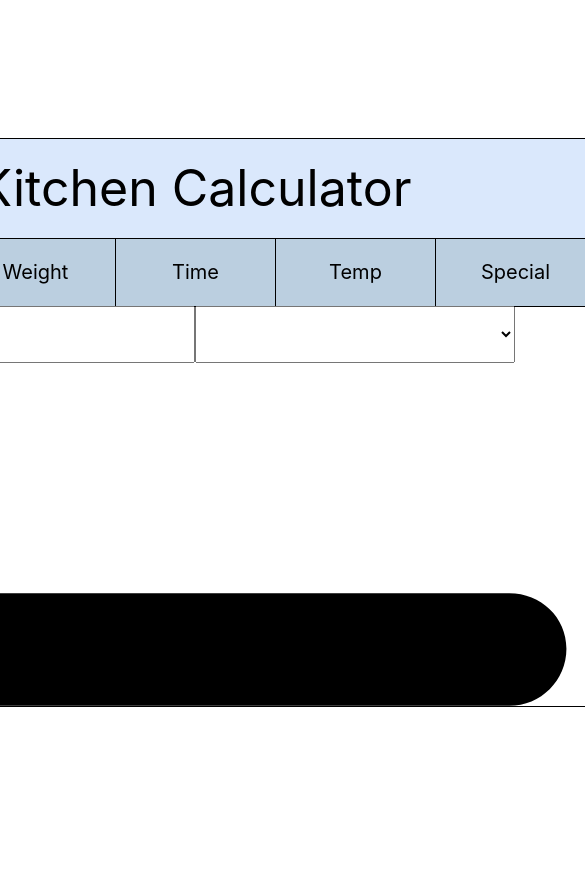
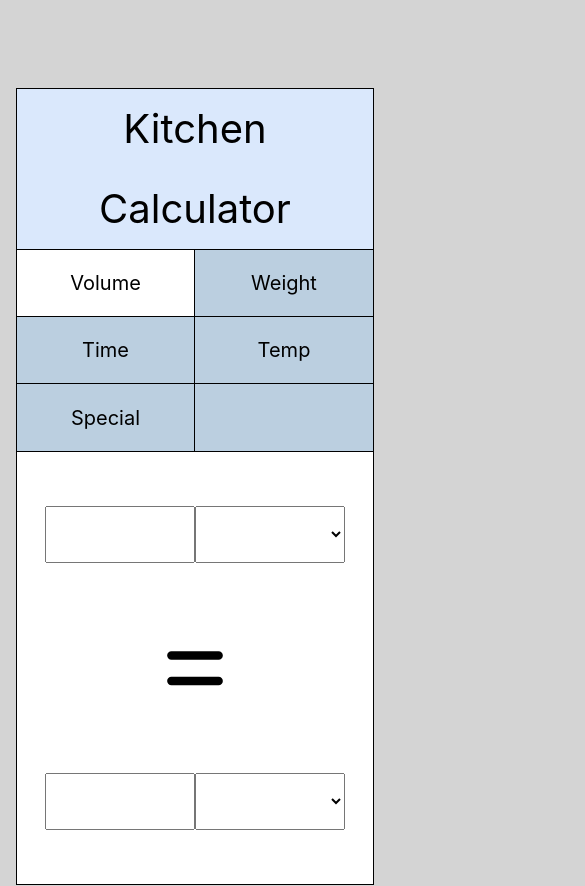
Before and after one commit to cbagby434/kitchen-calculator, a React (Create React App) app: page / in a window 390 px wide. Shown: the top 886 px of the page, 585 px wide, since content can reach past the window. Built offline with nearby package versions, Linux system fonts and the light colour scheme.

Commit message:
made page responsive

```diff
--- a/src/components/Button.css
+++ b/src/components/Button.css
@@ -5,10 +5,10 @@
 	display: flex;
 	justify-content: center;
 	align-items: center;
-	font-size: 20px;
+	font-size: 1.25rem;
 	border-left: solid 1px #000;
-	border-top: solid 1px #000;
 	border-bottom: solid 1px #000;
+	box-sizing: border-box;
 }
 .button.first{
 	border-left: none;
@@ -20,3 +20,32 @@
 	background-color: #fff;
 	border-bottom: none;
 }
+@media only screen and (max-width: 769px) {
+	.button, .button.first{
+		border-top: none;
+		border-bottom: solid 1px #000;
+	}
+	.button.last{
+		border-right: solid 1px #000;
+	}
+	[data-name="Temp"]{
+		border-left: none;
+		border-bottom: none;
+	}
+	[data-name="Special"]{
+		border-bottom: none;
+	}
+}
+@media only screen and (max-width: 550px) {
+	.button{
+		border-bottom: solid 1px #000;
+		border-left: none;
+		border-right: solid 1px #000;
+	}
+	[data-name="Special"]{
+		border-bottom: none;
+	}
+	[data-name="Temp"], [data-name="Weight"]{
+		border-right: none;
+	}
+}
--- a/src/components/Button.js
+++ b/src/components/Button.js
@@ -1,7 +1,7 @@
 import './Button.css';
 
 const Button = ({ className, value }) => {
-	return <div className={className}>{value}</div>
+	return <div className={className} data-name={value}>{value}</div>
 }
 
 export default Button
--- a/src/components/ButtonBar.css
+++ b/src/components/ButtonBar.css
@@ -1,8 +1,22 @@
 .buttonBar{
 	width: 100%;
-	height: 67px;
-	background-color: green;
-	display: grid;
-	grid-template-columns: repeat(5, 1fr);
+    background-color: #BBCFE0;
+    display: grid;
+    grid-template-columns: repeat(5, 1fr);
+    grid-template-rows: repeat(1, 4.1875rem);
     align-items: center;
+    box-sizing: border-box;
 }
+@media only screen and (max-width: 769px) {
+	.buttonBar{
+		grid-template-columns: repeat(3, 1fr);
+		grid-template-rows: repeat(2, 4.1875rem);
+		border-bottom: solid 1px #000;
+	}
+}
+@media only screen and (max-width: 550px) {
+	.buttonBar{
+		grid-template-columns: repeat(2, 1fr);
+		grid-template-rows: repeat(3, 4.1875rem);
+	}
+}
--- a/src/components/CalcBox.css
+++ b/src/components/CalcBox.css
@@ -1,9 +1,10 @@
 .calcBox{
-	height: 400px;
+	height: 25rem;
 	display: grid;
 	grid-template-rows: repeat(3, 1fr);
 	grid-template-columns: repeat(1, 1fr);
 	justify-content: center;
 	align-items: center;
 	text-align: center;
+    padding: 1rem;
 }
--- a/src/components/DropDown.css
+++ b/src/components/DropDown.css
@@ -1,4 +1,15 @@
 .dropDown{
-	height: 57px;
-    width: 320px;
+	height: 3.5625rem;
+    width: 20rem;
 }
+
+@media only screen and (max-width: 769px) {
+	.dropDown{
+		width: 15rem;
+	}
+}
+@media only screen and (max-width: 550px) {
+	.dropDown{
+		width: 9.375rem;
+	}
+}
--- a/src/components/Equals.css
+++ b/src/components/Equals.css
@@ -5,3 +5,6 @@
     display: flex;
     width: 100%;
 }
+.equals svg{
+    width: 3.75rem;
+}
--- a/src/components/TextBox.css
+++ b/src/components/TextBox.css
@@ -1,4 +1,15 @@
 .textBox{
-	height: 51px;
-    width: 312px;
+	height: 3.1875rem;
+    width: 19.5rem;
 }
+
+@media only screen and (max-width: 769px) {
+	.textBox{
+		width: 14.5rem;
+	}
+}
+@media only screen and (max-width: 550px) {
+	.textBox{
+		width: 8.875rem;
+	}
+}
--- a/src/components/TitleBar.css
+++ b/src/components/TitleBar.css
@@ -1,10 +1,22 @@
 .titleBar{
 	background-color: #DAE8FC;
-	color: #000;
-	height: 99px;
-	width: 100%;
-	font-size: 50px;
-    line-height: 99px;
+    color: #000;
+    height: auto;
+    width: 100%;
+    font-size: 3.125rem;
+    line-height: 6.1875rem;
     border-bottom: solid 1px black;
     text-align: center;
+    display: flex;
+    box-sizing: border-box;
+    justify-content: center;
+    align-items: center;
+    padding: 0 1em;
 }
+
+@media only screen and (max-width: 769px) {
+	.titleBar{
+		font-size: 2.5rem;
+		line-height: 5rem;
+	}
+}
--- a/src/components/Wrapper.css
+++ b/src/components/Wrapper.css
@@ -1,6 +1,9 @@
 .wrapper{
-	width: 800px;
-	height: 567px;
-	border: solid 1px #000;
-	background-color: #fff;
+	height: auto;
+    border: solid 1px #000;
+    background-color: #fff;
+    margin: 5.5rem auto;
+    max-width: 50rem;
+    min-width: 15.625rem;
+    box-sizing: border-box;
 }
--- a/src/index.css
+++ b/src/index.css
@@ -5,8 +5,7 @@ body {
     sans-serif;
   -webkit-font-smoothing: antialiased;
   -moz-osx-font-smoothing: grayscale;
-  height: 100vh;
-  display: flex;
-  align-items: center;
-  justify-content: center;
+  height: 100%;
+  background-color: #D4D4D4;
+  padding: 0 1em;
 }
```
